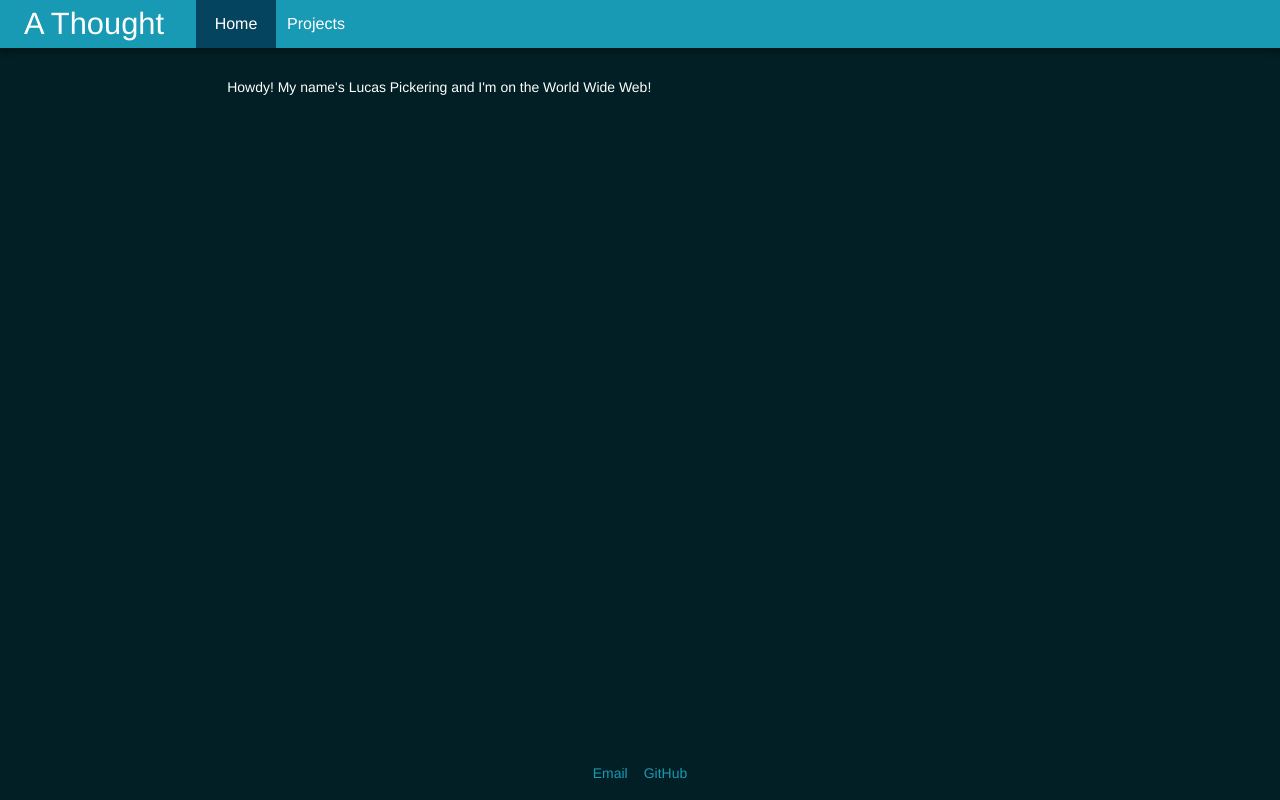
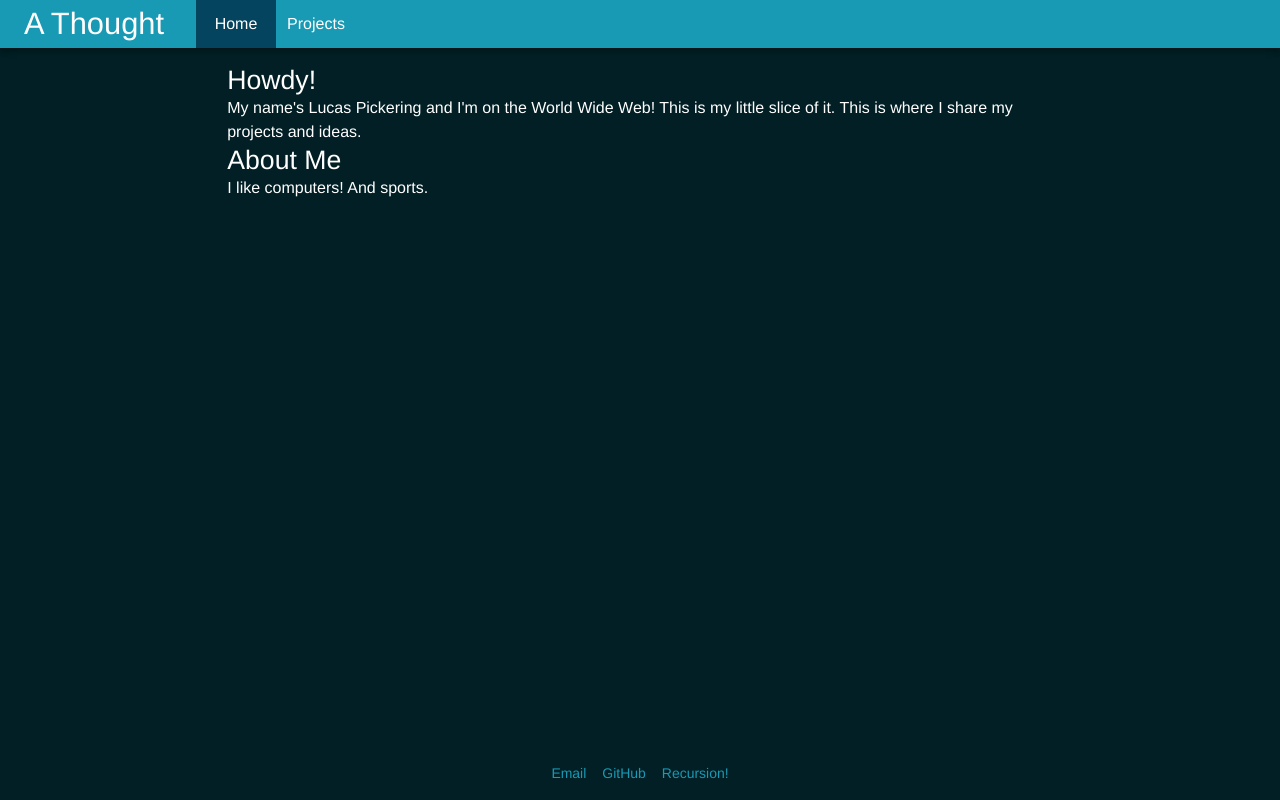
Before and after one commit to LucasPickering/lucaspickering.me, a React (Create React App) app: page / in a window 1280 px wide. Built offline with nearby package versions, Linux system fonts and the light colour scheme.

Commit message:
Add some home page content

```diff
--- /dev/null
+++ b/src/components/PageFooter.tsx
@@ -0,0 +1,37 @@
+import { makeStyles } from "@material-ui/core";
+import React from "react";
+
+import Link from "./common/Link";
+
+const useStyles = makeStyles(({ spacing }) => ({
+  pageFooter: {
+    marginTop: "auto",
+    padding: spacing(2),
+    display: "flex",
+    justifyContent: "center",
+    "& > *": {
+      padding: `0px ${spacing(1)}px`,
+    },
+  },
+}));
+
+/**
+ * Itty bitty footer on the page
+ */
+const PageFooter: React.FC = () => {
+  const classes = useStyles();
+
+  return (
+    <footer className={classes.pageFooter}>
+      <Link to="mailto:lucas@lucaspickering.me">Email</Link>
+      <Link to="https://github.com/LucasPickering/lucaspickering.me">
+        GitHub
+      </Link>
+      <Link to={window.location.href} openInNew={false}>
+        Recursion!
+      </Link>
+    </footer>
+  );
+};
+
+export default PageFooter;
--- a/src/components/PageLayout.tsx
+++ b/src/components/PageLayout.tsx
@@ -1,8 +1,8 @@
 import { makeStyles } from "@material-ui/core";
 import React from "react";
 
-import Link from "./common/Link";
 import Navigation from "./navigation/Navigation";
+import PageFooter from "./PageFooter";
 
 const useStyles = makeStyles(({ breakpoints, spacing }) => ({
   pageContainer: {
@@ -25,15 +25,6 @@ const useStyles = makeStyles(({ breakpoints, spacing }) => ({
     padding: spacing(2),
     paddingBottom: 0, // Handled by the footer
   },
-  pageFooter: {
-    marginTop: "auto",
-    padding: spacing(2),
-    display: "flex",
-    justifyContent: "center",
-    "& > *": {
-      padding: `0px ${spacing(1)}px`,
-    },
-  },
 }));
 
 /**
@@ -49,12 +40,7 @@ const PageContainer: React.FC = ({ children }) => {
 
       <div className={classes.pageBody}>{children}</div>
 
-      <footer className={classes.pageFooter}>
-        <Link to="mailto:lucas@lucaspickering.me">Email</Link>
-        <Link to="https://github.com/LucasPickering/lucaspickering.me">
-          GitHub
-        </Link>
-      </footer>
+      <PageFooter />
     </div>
   );
 };
--- a/src/components/common/Link.tsx
+++ b/src/components/common/Link.tsx
@@ -2,7 +2,10 @@ import React from "react";
 import { Link as MuiLink } from "@material-ui/core";
 import UnstyledLink from "./UnstyledLink";
 
-type Props = Pick<React.ComponentProps<typeof UnstyledLink>, "to"> &
+type Props = Pick<
+  React.ComponentProps<typeof UnstyledLink>,
+  "to" | "openInNew"
+> &
   Omit<React.ComponentProps<typeof MuiLink>, "component">;
 
 /**
--- a/src/components/common/UnstyledLink.tsx
+++ b/src/components/common/UnstyledLink.tsx
@@ -2,7 +2,9 @@ import React from "react";
 import { Link as RouterLink } from "react-router-dom";
 import { History, Location, LocationDescriptorObject } from "history";
 
-type Props = React.ComponentProps<typeof RouterLink>;
+interface Props extends React.ComponentProps<typeof RouterLink> {
+  openInNew?: boolean;
+}
 
 // This hash code is adapter from https://github.com/rafrex/react-router-hash-link
 
@@ -41,19 +43,19 @@ function getHashFragment(
  */
 const UnstyledLink = React.forwardRef(
   (
-    { to, onClick, children, ...rest }: Props,
+    { to, onClick, children, openInNew, ...rest }: Props,
     ref: React.Ref<HTMLAnchorElement>
   ): React.ReactElement => {
     const destString = to.toString();
     const external = Boolean(destString.match(/^\w+:/));
-    const apiLink = Boolean(destString.match(/^\/api\//));
+    const openInNewTab = openInNew ?? external;
 
-    if (external || apiLink) {
+    if (external) {
       return (
         <a
           ref={ref}
           href={destString}
-          {...(external
+          {...(openInNewTab
             ? {
                 target: "_blank",
                 rel: "noopener noreferrer",
--- a/src/components/pages/home/HomePage.tsx
+++ b/src/components/pages/home/HomePage.tsx
@@ -1,7 +1,23 @@
+import { Typography } from "@material-ui/core";
 import React from "react";
 
 const HomePage: React.FC = () => {
-  return <p>Howdy! My name's Lucas Pickering and I'm on the World Wide Web!</p>;
+  return (
+    <>
+      <div>
+        <Typography variant="h2">Howdy!</Typography>
+        <Typography>
+          My name&apos;s Lucas Pickering and I&apos;m on the World Wide Web!
+          This is my little slice of it. This is where I share my projects and
+          ideas.
+        </Typography>
+      </div>
+      <div>
+        <Typography variant="h2">About Me</Typography>
+        <Typography>I like computers! And sports.</Typography>
+      </div>
+    </>
+  );
 };
 
 export default HomePage;
```
